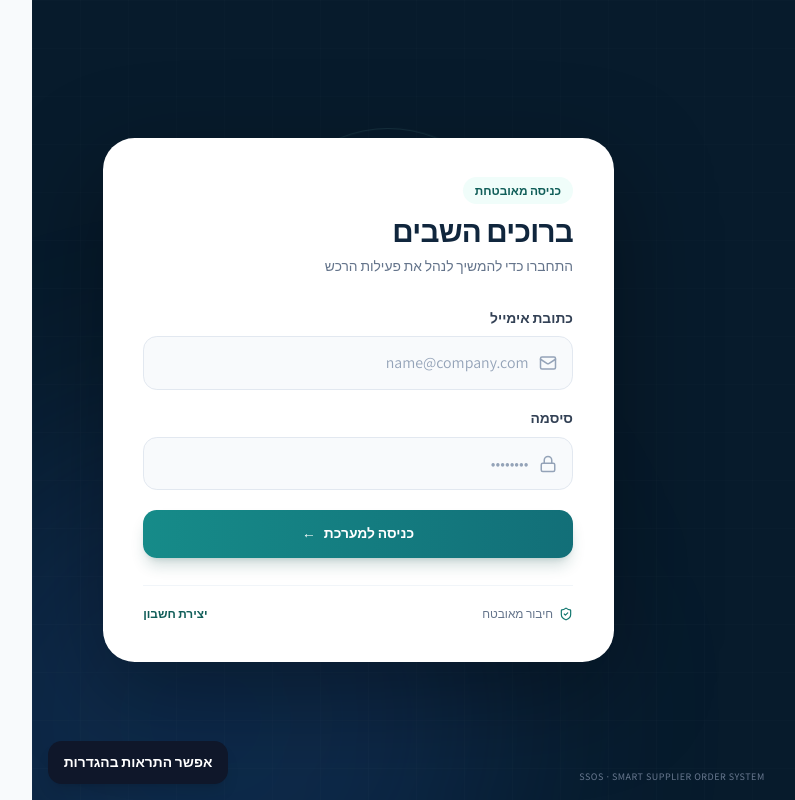
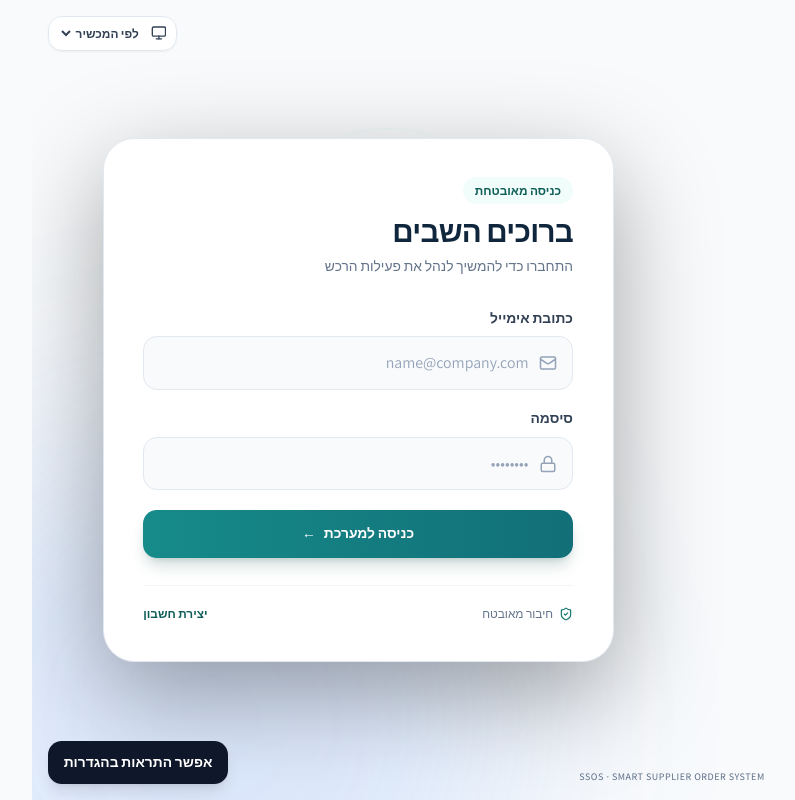
Before and after one commit to mv89-heb/SSOS-Production, a Next.js app in the folder frontend/: page /login in a window 1280 px wide. Shown: the whole page, without its empty margins (287-1082 px from the left). Built offline with nearby package versions, Linux system fonts and the light colour scheme; no server answers.

Commit message:
feat(theme): add theme selection and light dark login surfaces

```diff
--- a/frontend/src/app/login/page.tsx
+++ b/frontend/src/app/login/page.tsx
@@ -8,6 +8,7 @@ import { useAuth } from '@/providers/auth-provider';
 import { Lock, Mail, Loader2, ShieldCheck, Sparkles, Boxes, TrendingUp } from 'lucide-react';
 import { cn } from '@/lib/utils';
 import SsosLogo from '@/components/brand/ssos-logo';
+import ThemeSwitcher from '@/components/layout/theme-switcher';
 
 const loginSchema = z.object({
   email: z.string().email('כתובת אימייל לא תקינה'),
@@ -33,7 +34,8 @@ export default function LoginPage() {
   const onSubmit = (data: LoginFormValues) => login(data);
 
   return (
-    <main dir="rtl" className="relative flex min-h-screen items-center justify-center overflow-hidden bg-[#071b2c] px-4 py-8 text-slate-900">
+    <main dir="rtl" className="relative flex min-h-screen items-center justify-center overflow-hidden bg-slate-50 px-4 py-8 text-slate-900 transition-colors dark:bg-[#071b2c] dark:text-slate-100">
+      <div className="absolute left-4 top-4 z-20"><ThemeSwitcher compact /></div>
       <div aria-hidden="true" className="pointer-events-none absolute inset-0 overflow-hidden">
         <div className="absolute -right-40 -top-48 h-[34rem] w-[34rem] rounded-full bg-teal-500/15 blur-[100px] ssos-glow" />
         <div className="absolute -bottom-56 -left-32 h-[38rem] w-[38rem] rounded-full bg-blue-500/15 blur-[110px]" />
@@ -43,33 +45,33 @@ export default function LoginPage() {
       </div>
 
       <div className="relative z-10 mx-auto grid w-full max-w-6xl items-center gap-8 lg:grid-cols-[1.05fr_.95fr] lg:gap-16">
-        <section className="hidden text-white lg:block">
+        <section className="hidden text-slate-900 dark:text-white lg:block">
           <div className="ssos-mark-arrive"><SsosLogo size="lg" light /></div>
           <div className="ssos-rise mt-10 max-w-xl">
-            <p className="mb-4 inline-flex items-center gap-2 rounded-full border border-teal-200/20 bg-teal-200/10 px-4 py-2 text-xs font-bold text-teal-100"><Sparkles size={14} /> סביבת עבודה חכמה לניהול רכש</p>
+            <p className="mb-4 inline-flex items-center gap-2 rounded-full border border-teal-200/20 bg-teal-200/10 px-4 py-2 text-xs font-bold text-teal-800 dark:text-teal-100"><Sparkles size={14} /> סביבת עבודה חכמה לניהול רכש</p>
             <h1 className="text-4xl font-black leading-[1.2] tracking-tight xl:text-5xl">כל שרשרת הרכש.<br /><span className="text-teal-300">בשליטה אחת.</span></h1>
-            <p className="mt-5 max-w-lg text-base leading-8 text-slate-300">ניהול הזמנות, ספקים, מלאי ומסמכים — בחוויית עבודה אחת מדויקת, שקופה ונוחה.</p>
+            <p className="mt-5 max-w-lg text-base leading-8 text-slate-600 dark:text-slate-300">ניהול הזמנות, ספקים, מלאי ומסמכים — בחוויית עבודה אחת מדויקת, שקופה ונוחה.</p>
           </div>
           <div className="ssos-rise mt-10 grid max-w-xl grid-cols-3 gap-3">
-            {[{ icon: Boxes, title: 'רכש ומלאי' }, { icon: TrendingUp, title: 'תובנות ונתונים' }, { icon: ShieldCheck, title: 'בקרה ואמינות' }].map(({ icon: Icon, title }) => <div key={title} className="rounded-2xl border border-white/10 bg-white/[0.06] p-4 backdrop-blur-sm"><Icon className="mb-3 h-5 w-5 text-teal-300" /><p className="text-xs font-bold text-slate-200">{title}</p></div>)}
+            {[{ icon: Boxes, title: 'רכש ומלאי' }, { icon: TrendingUp, title: 'תובנות ונתונים' }, { icon: ShieldCheck, title: 'בקרה ואמינות' }].map(({ icon: Icon, title }) => <div key={title} className="rounded-2xl border border-white/10 bg-white/[0.06] p-4 backdrop-blur-sm"><Icon className="mb-3 h-5 w-5 text-teal-300" /><p className="text-xs font-bold text-slate-700 dark:text-slate-200">{title}</p></div>)}
           </div>
           <p className="mt-12 text-xs font-medium tracking-wide text-slate-500">SMART SUPPLIER ORDER SYSTEM <span className="mx-2 text-teal-500">•</span> SSOS</p>
         </section>
 
-        <section className="ssos-rise w-full rounded-[2rem] border border-white/60 bg-white p-6 shadow-[0_32px_100px_rgba(0,0,0,.35)] sm:p-10">
+        <section className="ssos-rise w-full rounded-[2rem] border border-slate-200 bg-white p-6 dark:border-slate-700 dark:bg-slate-900 shadow-[0_32px_100px_rgba(0,0,0,.35)] sm:p-10">
           <div className="mb-8 flex flex-col items-center text-center lg:items-start lg:text-right">
             <div className="mb-5 lg:hidden"><SsosLogo size="lg" /></div>
             <div className="mb-3 hidden lg:block"><span className="rounded-full bg-teal-50 px-3 py-1.5 text-xs font-extrabold text-teal-800">כניסה מאובטחת</span></div>
-            <h2 className="text-2xl font-black tracking-tight text-[#10263d] sm:text-3xl">ברוכים השבים</h2>
-            <p className="mt-2 text-sm text-slate-500">התחברו כדי להמשיך לנהל את פעילות הרכש</p>
+            <h2 className="text-2xl font-black tracking-tight text-[#10263d] dark:text-white sm:text-3xl">ברוכים השבים</h2>
+            <p className="mt-2 text-sm text-slate-500 dark:text-slate-400">התחברו כדי להמשיך לנהל את פעילות הרכש</p>
           </div>
 
           <form onSubmit={handleSubmit(onSubmit)} className="space-y-5">
             <div>
-              <label className="mb-2 block text-sm font-bold text-slate-700">כתובת אימייל</label>
+              <label className="mb-2 block text-sm font-bold text-slate-700 dark:text-slate-200">כתובת אימייל</label>
               <div className="relative">
                 <span className="pointer-events-none absolute inset-y-0 right-0 flex items-center pr-4 text-slate-400"><Mail size={18} /></span>
-                <input {...register('email')} type="email" autoComplete="username" className={cn("block w-full rounded-xl border border-slate-200 bg-slate-50 py-3.5 pl-4 pr-11 text-slate-900 placeholder:text-slate-400 transition focus:border-teal-600 focus:bg-white focus:outline-none focus:ring-4 focus:ring-teal-600/10", errors.email && "border-red-500 focus:border-red-500 focus:ring-red-100")} placeholder="name@company.com" />
+                <input {...register('email')} type="email" autoComplete="username" className={cn("block w-full rounded-xl border border-slate-200 bg-slate-50 py-3.5 pl-4 pr-11 text-slate-900 placeholder:text-slate-400 dark:border-slate-700 dark:bg-slate-800 dark:text-white dark:placeholder:text-slate-500 transition focus:border-teal-600 focus:bg-white focus:outline-none focus:ring-4 focus:ring-teal-600/10", errors.email && "border-red-500 focus:border-red-500 focus:ring-red-100")} placeholder="name@company.com" />
               </div>
               {errors.email && <p className="mt-1.5 text-xs font-semibold text-red-600">{errors.email.message}</p>}
             </div>
@@ -86,7 +88,7 @@ export default function LoginPage() {
               {isLoggingIn ? <><Loader2 className="h-5 w-5 animate-spin" /> מתחבר...</> : <>כניסה למערכת <span className="transition-transform group-hover:-translate-x-1">←</span></>}
             </button>
           </form>
-          <div className="mt-7 flex items-center justify-between border-t border-slate-100 pt-5 text-xs text-slate-500">
+          <div className="mt-7 flex items-center justify-between border-t border-slate-100 pt-5 text-xs text-slate-500 dark:border-slate-700 dark:text-slate-400">
             <span className="inline-flex items-center gap-1.5"><ShieldCheck size={14} className="text-teal-700" /> חיבור מאובטח</span>
             <Link href="/register" className="font-bold text-teal-800 transition hover:text-teal-600 hover:underline">יצירת חשבון</Link>
           </div>
```
